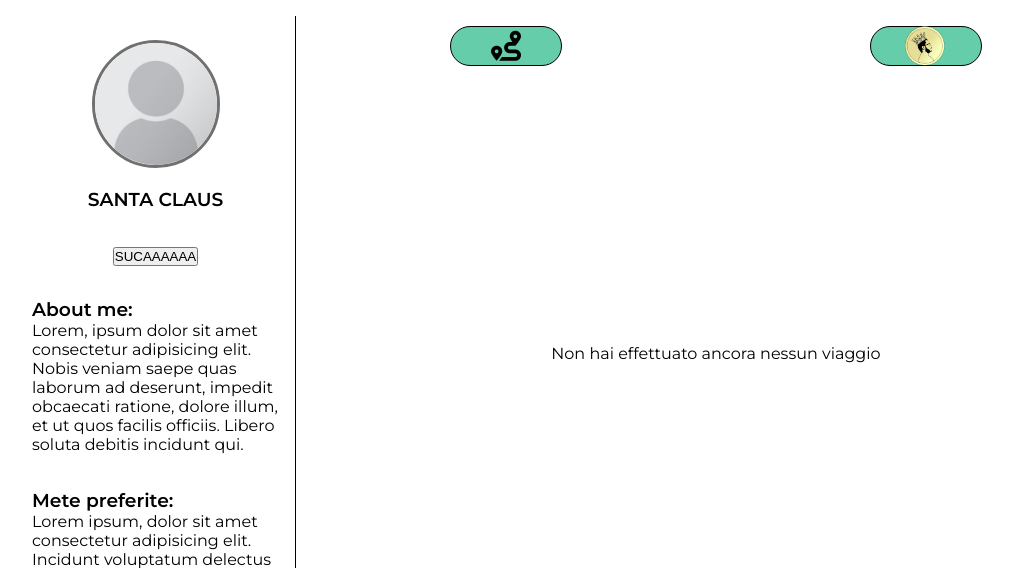
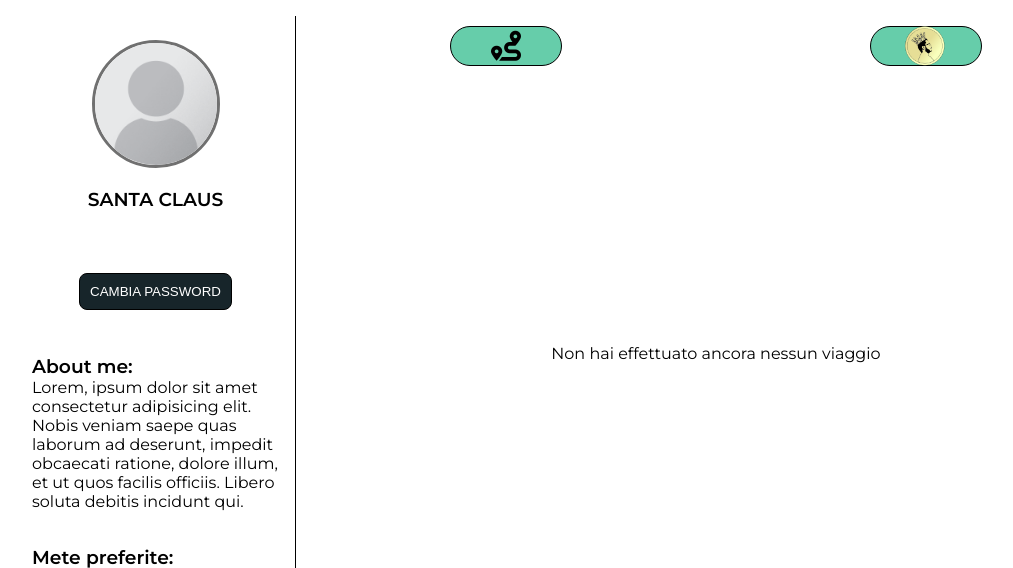
Before and after one commit to RedHitMark/scroKING-TravelAgency, a PHP site: page /user_page.htm in a window 1280 px wide. Shown: the part 80-648 px from the top of the page, without its empty margins (64-1077 px from the left). Run offline with PHP 8.4, Linux system fonts and the light colour scheme.

Commit message:
modifiche grafiche cambio password

```diff
--- a/CSS/main.css
+++ b/CSS/main.css
@@ -376,6 +376,8 @@ nav .col-12 {
     margin: 2em 0 1em 0;
     cursor: pointer;
 }
+
+
 
 .bestMezzi,
 .besthotel {
@@ -853,6 +855,30 @@ nav .col-12 {
     display: none;
 }
 
+#morePassword{
+    border: none;
+    border: 1px solid black;
+    background-color: #17252A;
+    border-radius: 8px;
+    text-transform: uppercase;
+    color: white;
+    padding: 10px;
+    margin: 2em 0 1em 0;
+    cursor: pointer;
+}
+
+#confirmpassword{
+    border: none;
+    border: 1px solid black;
+    background-color: #17252A;
+    border-radius: 8px;
+    text-transform: uppercase;
+    color: white;
+    padding: 10px;
+    margin: 1em 0 0 4em;
+    cursor: pointer;
+}
+
 /* ========= livello di scrocco page ======= */
 #levels .row {
     align-items: center;
--- a/user_page.htm
+++ b/user_page.htm
@@ -28,13 +28,13 @@
                     <br>
                     <aside>
                         <div>
-                            <button id="morePassword">SUCAAAAAA</button>
+                            <button id="morePassword">Cambia password</button>
                         </div>
                     </aside>
                     <aside >
                         <div >
                             <form class="scrollpassword">
-                             <input type="password" value="Vecchia password">
+                             <input type="password" placeholder="Vecchia password">
                              <input type="password" placeholder="Nuova password">
                              <input type="password" placeholder=" Ripeti nuova password">
                              <input type="button" value="Conferma" id="confirmpassword">
```
